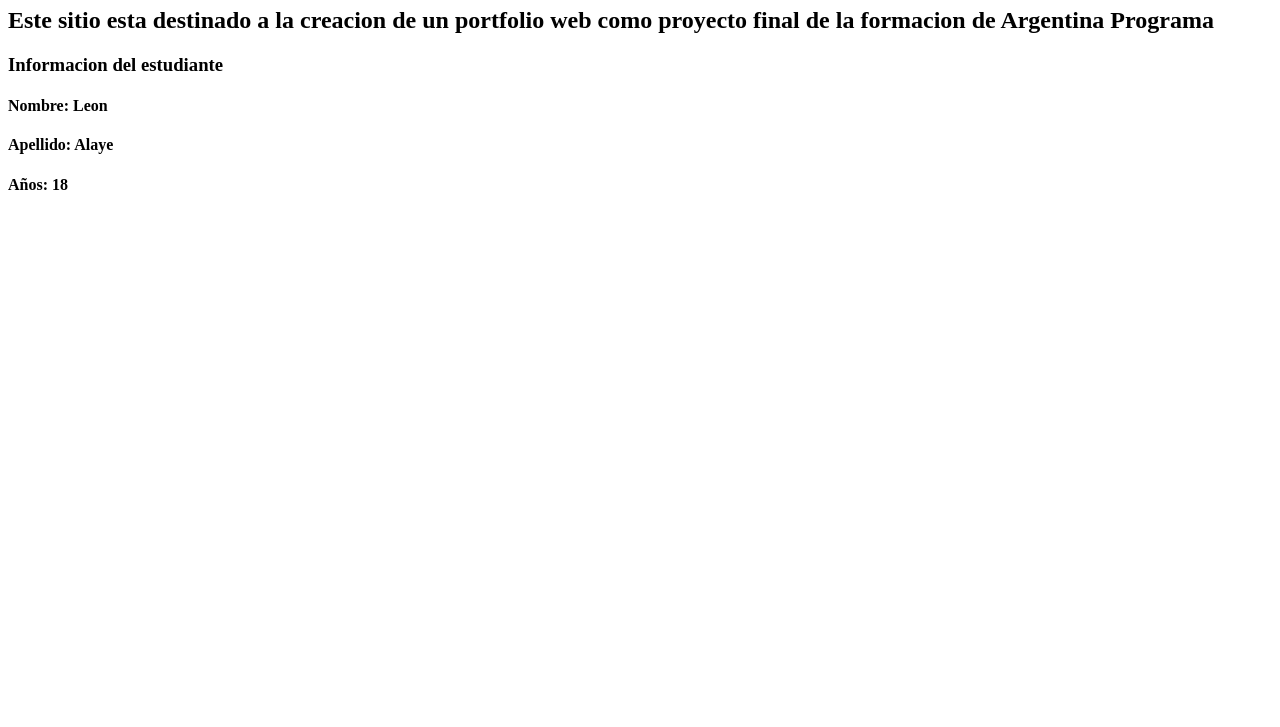
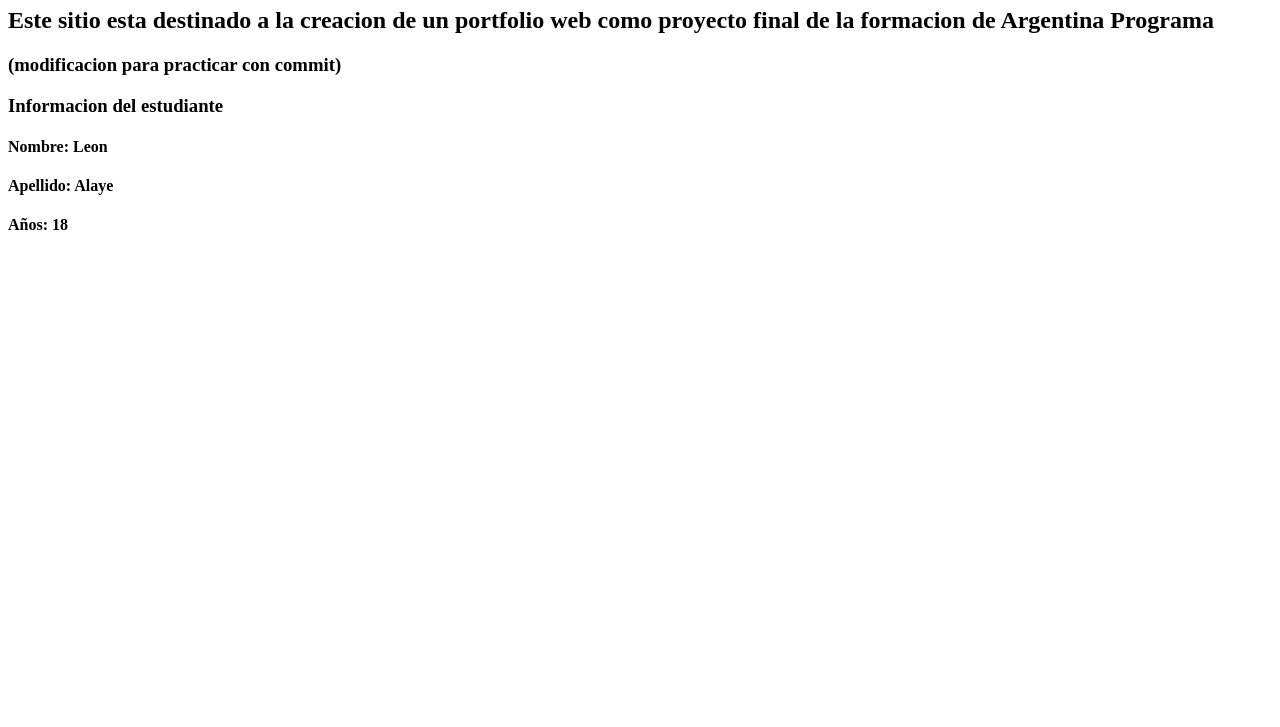
Before and after one commit to LeonAlaye/Repo-Portfolio-FrontEnd, a plain HTML site: page index.html in a window 1280 px wide. Shown: the part 73-800 px from the top of the page. Drawn offline with Linux system fonts and the light colour scheme.

Commit message:
segundo commit

```diff
--- a/index.html
+++ b/index.html
@@ -13,6 +13,7 @@
     <main>
         <h1>Bienvenido!</h1>
         <h2>Este sitio esta destinado a la creacion de un portfolio web como proyecto final de la formacion de Argentina Programa</h2>
+        <h3>(modificacion para practicar con commit)</h3>
         <h3>Informacion del estudiante</h3>
         <h4>Nombre: Leon</h4>
         <h4>Apellido: Alaye</h4>
```
